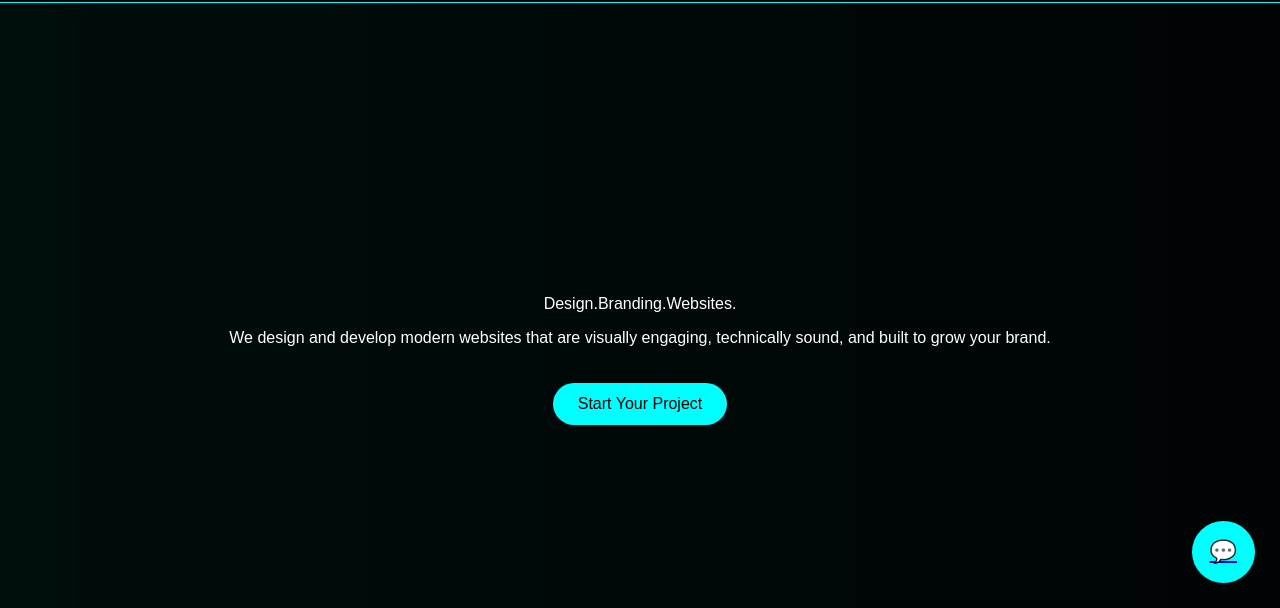
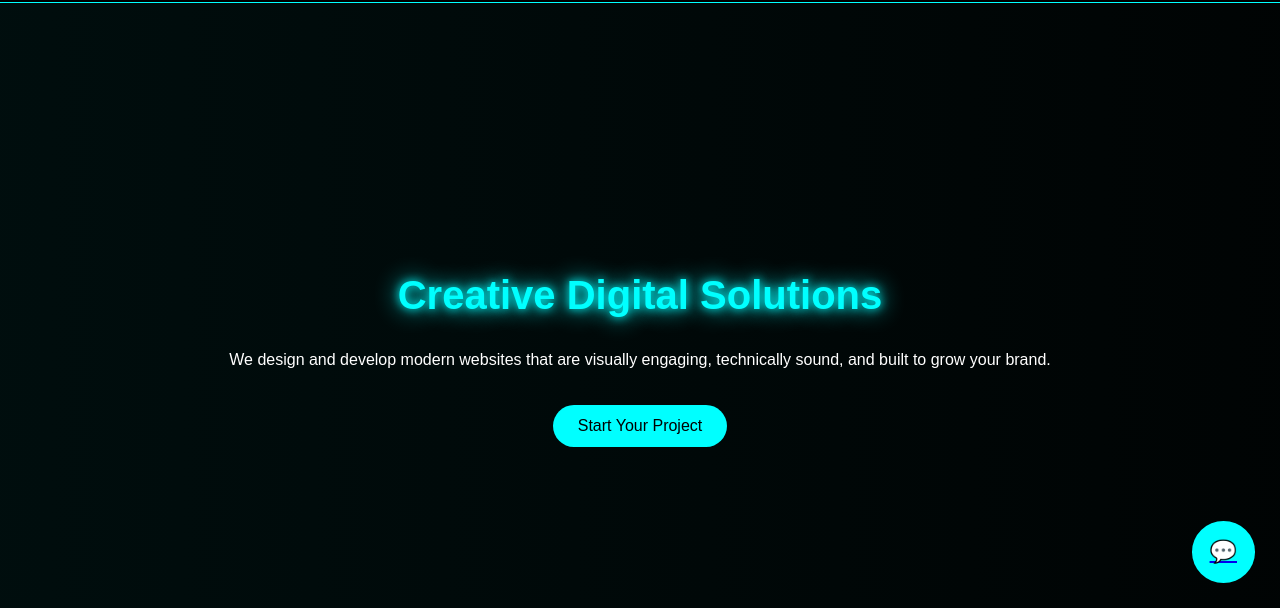
Before and after one commit to Silva12AG/Keamscreations, a plain HTML site: page index.html in a window 1280 px wide. Shown: the part 192-800 px from the top of the page. Drawn offline with Linux system fonts and the light colour scheme.

Commit message:
Update index.html

```diff
--- a/index.html
+++ b/index.html
@@ -32,23 +32,21 @@
 
   </header>
 
-  <!-- HERO -->
+   <!-- HERO -->
 
   <section id="home" class="hero">
     <div class="container hero-content">
-
-      <h1 class="glow-title">
-      <span id="typing"></span>
-      </h1>
+      <h1>Creative Digital Solutions</h1>
+      <p>We design and develop modern websites that are visually engaging, technically sound, and built to grow your
+        brand.</p>
+      <a href="#contact" class="btn primary-btn">Start Your Project</a>
+    </div>
+  </section>
 
       <p class="hero-sub">
         Design.Branding.Websites.
       </p>
-      <p>We design and develop modern websites that are visually engaging, technically sound, and built to grow your
-        brand.</p>
-      <a href="#contact" class="btn hro-btn">Start Your Project</a>
-    </div>
-  </section>
+
 
   <!-- ABOUT -->
 
```
